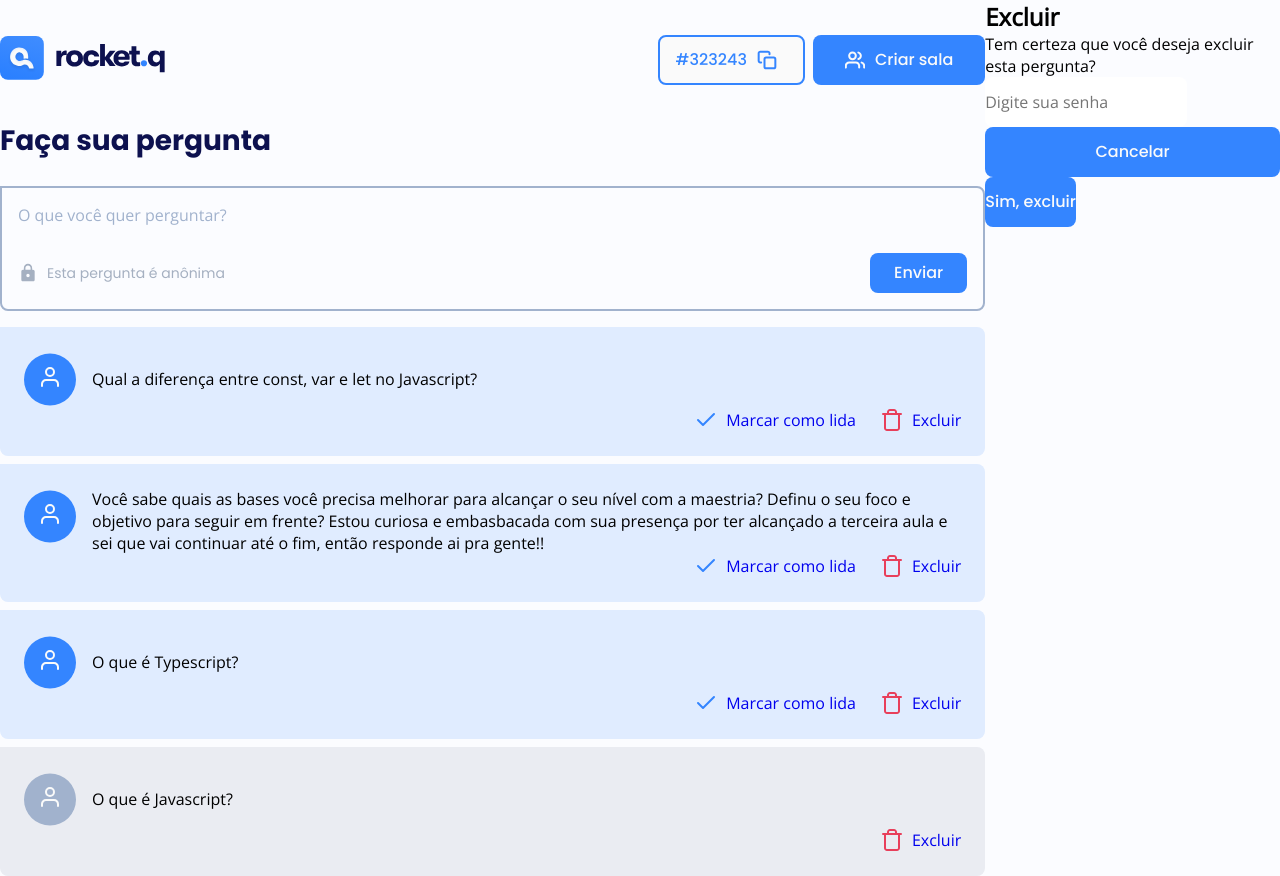
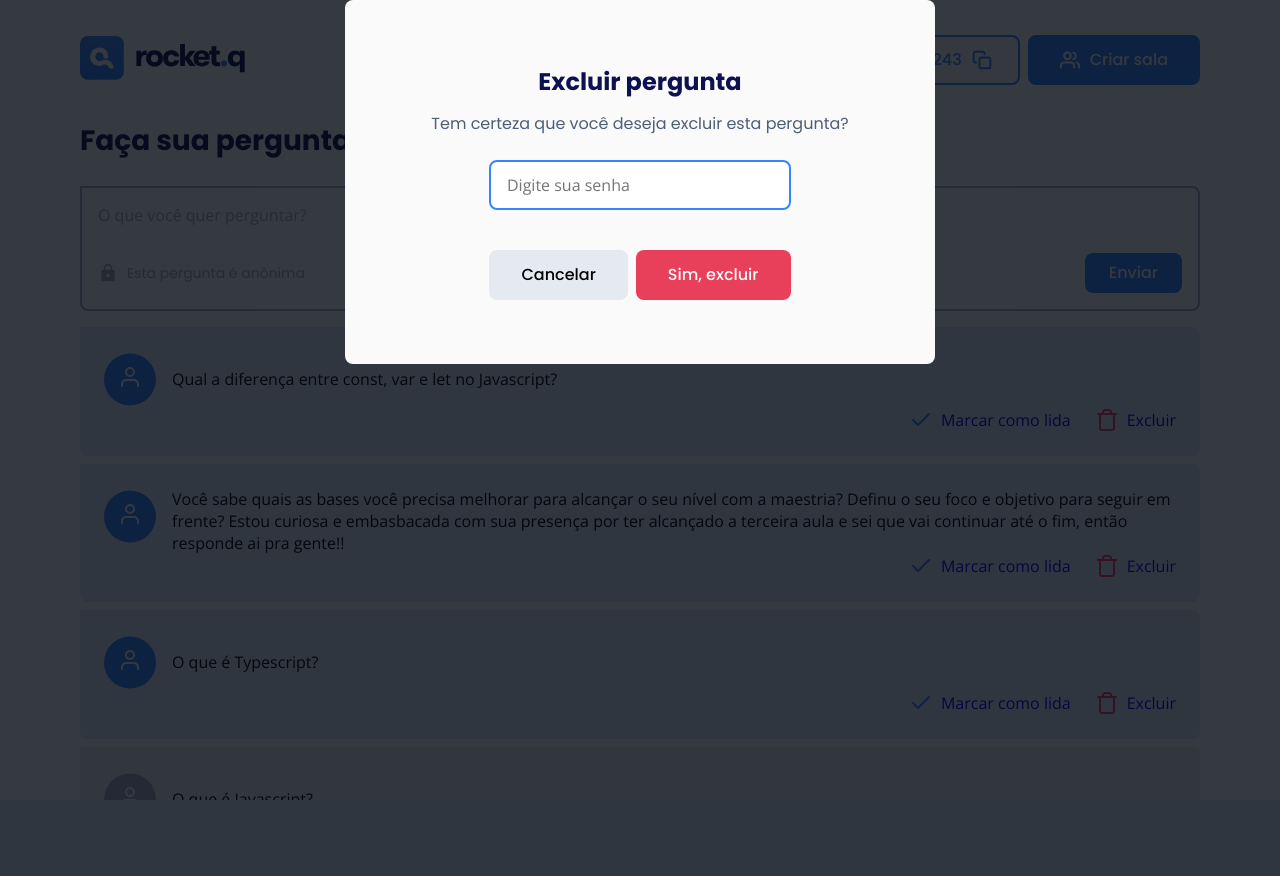
Before and after one commit to Thlimass/NLW6, a web app: file room.html in a window 1280 px wide. After the commit the page ends 800 px from the top, so only its background shows below. Run offline with its HTML, style and script files only (its server is not run), Linux system fonts and the light colour scheme.

Commit message:
estilizando modal

```diff
--- a/room.html
+++ b/room.html
@@ -56,6 +56,7 @@
       <section id="questions">
         <h2 class="sr-only">Perguntas da comunidade</h2>
         <div class="questions">
+
           <div class="question-wrapper">
             <div class="question-content">
               <div class="user">
@@ -83,8 +84,10 @@
                 <img src="assets/user.svg" alt="Avatar">
               </div>
               <div class="question">
-                  <p>Você sabe quais as bases você precisa melhorar para alcançar o seu nível com  a maestria? Definu o seu foco e objetivo para
-                    seguir em frente? Estou curiosa e embasbacada com sua presença por ter alcançado a terceira aula e sei que vai continuar até o fim, então responde ai pra gente!!
+                <p>Você sabe quais as bases você precisa melhorar para alcançar o seu nível com a maestria? Definu o seu
+                  foco e objetivo para
+                  seguir em frente? Estou curiosa e embasbacada com sua presença por ter alcançado a terceira aula e sei
+                  que vai continuar até o fim, então responde ai pra gente!!
                 </p>
               </div>
             </div>
@@ -137,6 +140,8 @@
               </a>
             </div>
           </div>
+
+        </div>
       </section>
 
     </main>
@@ -144,16 +149,16 @@
   <!-- MODAL -->
   <div class="modal-wrapper">
     <div class="modal">
-      <h2>Excluir</h2>
+      <h2>Excluir pergunta</h2>
       <p>Tem certeza que você deseja excluir esta pergunta?</p>
 
-      <form action="">
+      <form action="#">
         <label class="sr-only" for-id="password">Digite sua senha admin</label>
-        <input type="password" id="password" name="password" placeholder="Digite sua senha"/>
+        <input type="password" id="password" name="password" placeholder="Digite sua senha" />
 
         <div class="buttons">
-          <div class="button">Cancelar</div>
-          <button>Sim, excluir</button>
+          <div class="button grey">Cancelar</div>
+          <button class="red">Sim, excluir</button>
         </div>
       </form>
     </div>
--- a/styles/global.css
+++ b/styles/global.css
@@ -97,6 +97,22 @@ button.outlined,
   border: .2rem solid var(--blue);
 }
 
+button.red,
+.button.red{
+background: var(--red);
+color: var(--white);
+}
+
+button.grey,
+.button.grey{
+background: var(--grey-light);
+color: var(--grey-dark)
+font-family: 'Poppins', sans-serif;
+}
+
+
+/*HEADER*/
+
 .content header{
   width: 80%;
   margin: 3.5rem auto;
--- /dev/null
+++ b/styles/modal.css
@@ -0,0 +1,57 @@
+.modal-wrapper{
+  position: fixed;
+  width: 100vw;
+  height: 100vh;
+  top: 0;
+  left: 0;
+
+  background: rgba(4, 9, 17, .8);
+}
+
+.modal-wrapper .modal{
+  width: min(59rem, 90%);
+  background: var(--white);
+  margin: auto;
+
+  border-radius: .8rem;
+
+  font-family: 'Poppins', sans-serif;
+  text-align: center;
+
+  padding: 6.4rem;
+}
+
+.modal-wrapper .modal h2{
+  font-size: 2.4rem;
+  font-weight: 700;
+  margin-bottom: 1.2rem;
+  color: var(--black);
+}
+
+.modal-wrapper .modal p{
+  margin-bottom: 2.4rem;
+  color: var(--grey-dark);
+}
+
+.modal-wrapper .modal input{
+  margin-bottom: 4rem;
+  padding: 1.3rem 1.6rem;
+  border: .2rem solid var(--blue);
+  outline: none;
+  width: min(70%, 30.2rem);
+}
+
+.modal-wrapper .modal .buttons{
+  display: flex;
+  align-items: center;
+  justify-content: center;
+}
+
+.modal-wrapper .modal .buttons > .button{
+margin-right: .8rem;
+}
+
+.modal-wrapper .modal .buttons > button,
+.modal-wrapper .modal .buttons > .button{
+  padding: 1.3rem 3.2rem;
+}
```
Lines whose indentation alone changed are shown as unchanged.
